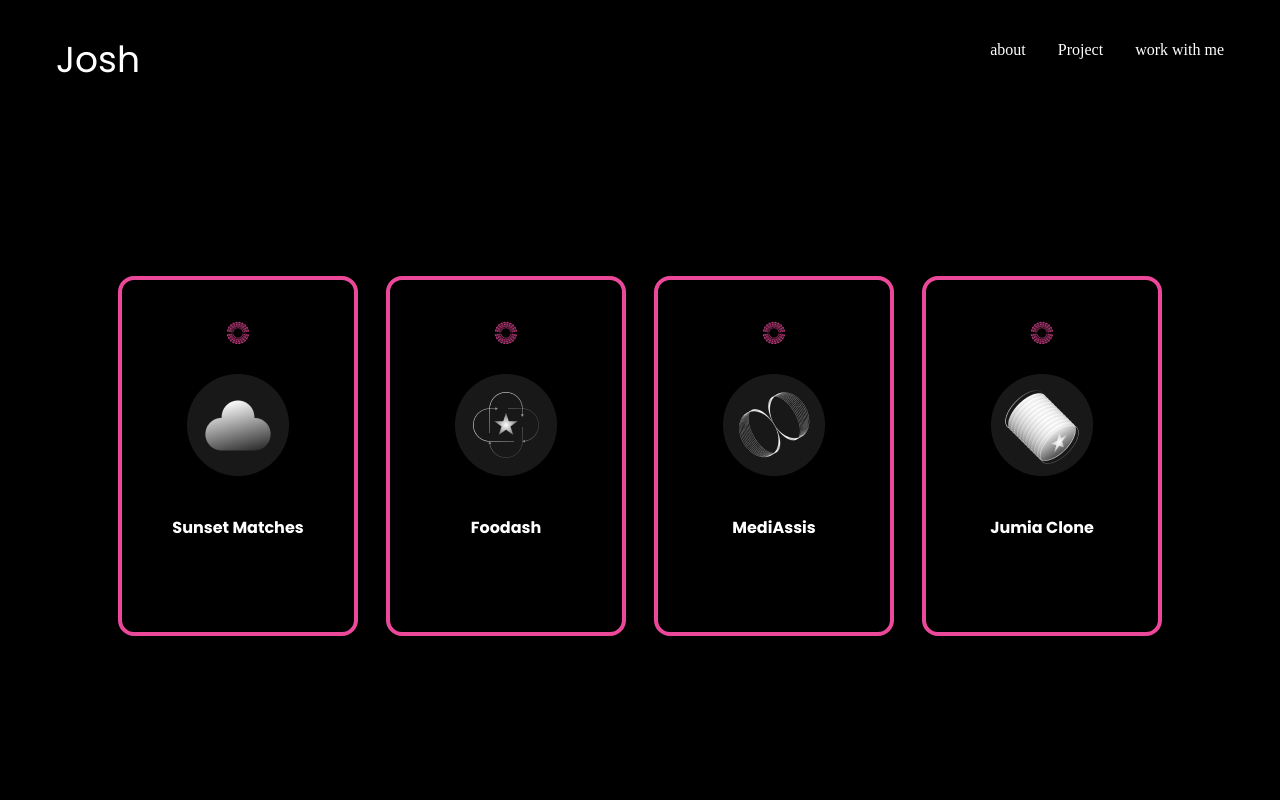
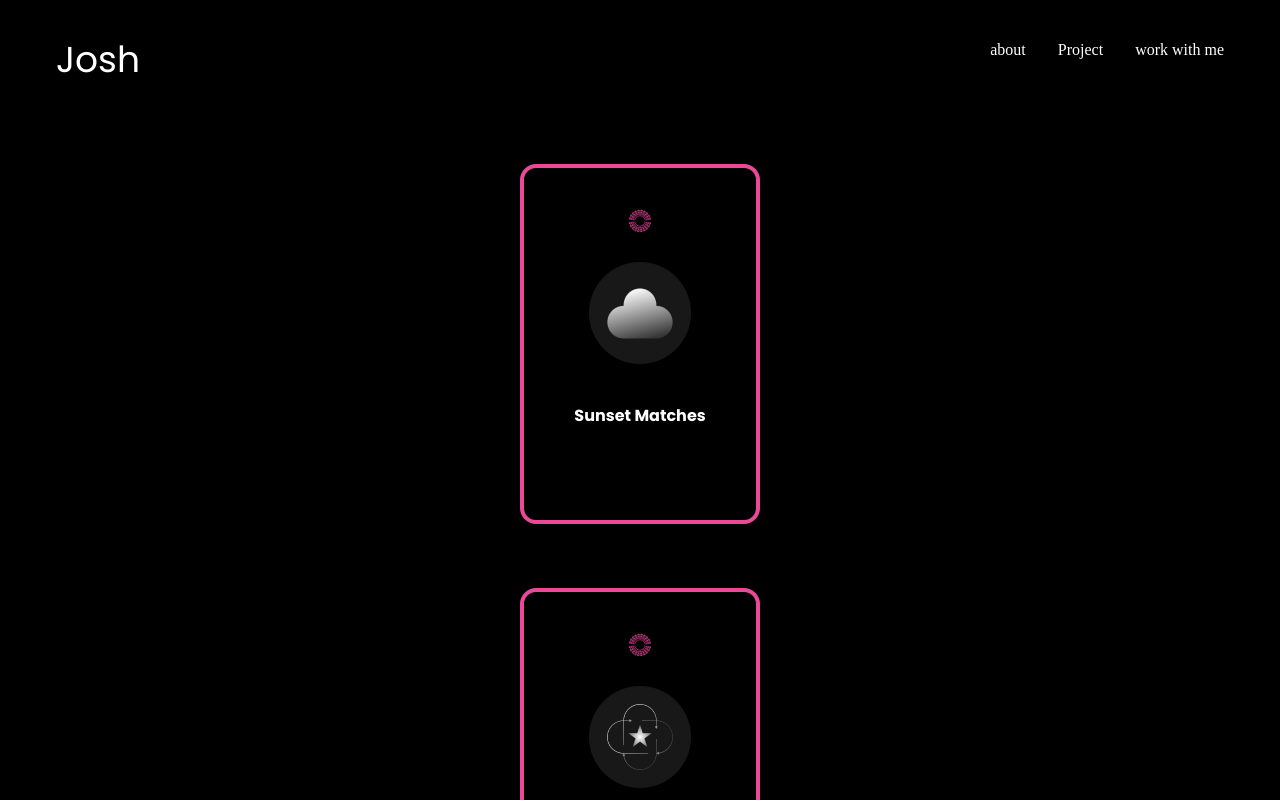
Before and after one commit to Eragbai2001/Portfolio, a React (Vite) app: page /project in a window 1280 px wide. Shown: the top 800 px of the page. Built offline with nearby package versions, Linux system fonts and the light colour scheme.

Commit message:
Recent Changes

```diff
--- a/src/Components/HomePageComponets/HomePageBody.jsx
+++ b/src/Components/HomePageComponets/HomePageBody.jsx
@@ -9,8 +9,8 @@ import { Twitter } from "lucide-react";
 
 const HomePageBody = () => {
   return (
-    <div>
-      <div className="bg-black  flex justify-center flex-col items-center font-poppins ">
+    <div className="">
+      <div className="bg-black  flex justify-center flex-col items-center font-poppins  ">
         <div className="rounded-full border-4 border-primary w-[172px] h-[172px] overflow-hidden mt-10 flex items-center justify-center">
           <img src={Josh} className="w-full h-full object-cover" />
         </div>
--- a/src/Components/NavBar.jsx
+++ b/src/Components/NavBar.jsx
@@ -1,35 +1,13 @@
-/* import React, { useState } from "react";
-import { NavLink } from "react-router-dom";
-import "../assets/Fonts/Kranky-Regular.ttf";
-
-const NavBar = () => {
-  const [isNavOpen, setIsNavOpen] = useState(false);
-  return (
-    <div className=" bg-black h-20 ">
-      <div
-        className="px-20 text-white flex justify-between item-center "
-        style={{ fontFamily: "Kranky" }}>
-
-        <h1 className="text-4xl mt-5">Josh</h1>
-        <div className="mt-5 flex gap-10">
-          <NavLink to="/">about</NavLink>
-          <NavLink to="/Project">Project</NavLink>
-          <NavLink to="/">work with me</NavLink>
-        </div>
-      </div>
-    </div>
-  );
-};
-
-export default NavBar;
- */
-
 import { useState } from "react"; // import state
 import { NavLink } from "react-router-dom";
 import "../assets/Fonts/Kranky-Regular.ttf";
 
 export default function Header() {
   const [isNavOpen, setIsNavOpen] = useState(false); // initiate isNavOpen state with false
+
+  const handleNavLinkClick = () => {
+    setIsNavOpen(false); // close the menu when a NavLink is clicked
+  };
 
   return (
     <div
@@ -48,7 +26,6 @@ export default function Header() {
           </div>
 
           <div className={`${isNavOpen ? "showMenuNav" : "hideMenuNav"} `}>
-            {" "}
             <div
               className="CROSS-ICON absolute top-0 right-0 px-8 py-8 "
               onClick={() => setIsNavOpen(false)} // change isNavOpen state to false to close the menu
@@ -67,13 +44,13 @@ export default function Header() {
             </div>
             <ul className="MENU-LINK-MOBILE-OPEN flex flex-col items-center justify-between min-h-[250px]">
               <li className="border-b border-gray-400 my-8 uppercase">
-                <NavLink to="/about">about</NavLink>
+                <NavLink to="/" onClick={handleNavLinkClick}>about</NavLink>
               </li>
               <li className="border-b border-gray-400 my-8 uppercase">
-                <NavLink to="/project">Project</NavLink>
+                <NavLink to="/project" onClick={handleNavLinkClick}>Project</NavLink>
               </li>
               <li className="border-b border-gray-400 my-8 uppercase">
-                <NavLink to="/contact">work with me</NavLink>
+                <NavLink to="/contact" onClick={handleNavLinkClick}>work with me</NavLink>
               </li>
             </ul>
           </div>
@@ -81,7 +58,7 @@ export default function Header() {
 
         <ul className="DESKTOP-MENU hidden space-x-8 lg:flex">
           <li>
-            <NavLink to="/about">about</NavLink>
+            <NavLink to="/">about</NavLink>
           </li>
           <li>
             <NavLink to="/project">Project</NavLink>
--- a/src/Components/ProjectPagecomponents/Project.jsx
+++ b/src/Components/ProjectPagecomponents/Project.jsx
@@ -9,7 +9,6 @@ import Image from "../../assets/images/image.png";
 
 const Project = ({ project }) => {
   return (
-    <div className="">
     <CardBody className="flex flex-col items-center">
       <img src={Image} className="w-auto h-full object-cover" />
       <img
@@ -20,7 +19,6 @@ const Project = ({ project }) => {
         {project.name}
       </div>
     </CardBody>
-    </div>
   );
 };
 
--- a/src/Layouts/MainLayouts.jsx
+++ b/src/Layouts/MainLayouts.jsx
@@ -4,9 +4,11 @@ import NavBar from "../Components/NavBar";
 
 const MainLayouts = () => {
   return (
-    <div className="h-screen bg-black">
+    <div className="min-h-screen flex flex-col bg-black">
       <NavBar />
-      <Outlet />
+      <div className="flex-grow">
+        <Outlet />
+      </div>
     </div>
   );
 };
--- a/src/Pages/ProjectPage.jsx
+++ b/src/Pages/ProjectPage.jsx
@@ -10,14 +10,15 @@ const ProjectPage = () => {
   useEffect(() => {
     setItems(data);
   }, []);
+
   return (
-    <div className="flex justify-center items-center gap-7">
+    <div className="grid grid-cols-4 max-lg:grid-cols-1 justify-items-center w-3/4 mx-auto ">
       {items.map((item) => (
         <Link
           key={item.id}
           to={`/project/${item.id}`}
-          className="flex justify-center flex-col items-center font-poppins ">
-          <CardSpotlight className="mt-44 w-[240px] h-[360px] border-4 border-primary bg-black rounded-2xl">
+          className="font-poppins outline-none focus:outline-none">
+          <CardSpotlight className="mt-44 max-lg:mt-16 w-[240px] h-[360px] border-4 border-primary bg-black rounded-2xl">
             <JoshProject project={item} />
           </CardSpotlight>
         </Link>
--- a/tailwind.config.js
+++ b/tailwind.config.js
@@ -21,7 +21,8 @@ export default {
       },
       screens: {
         "max-sm": { max: "639px" }, // This applies for screens smaller than 640px
-        "max-xs": { max: "385px" }, // This applies for screens smaller than 640px
+        "max-xs": { max: "385px" }, // This applies for screens smaller than 385px
+        "max-lg": { max: "1286px" }, // This applies for screens smaller than 1286px
       },
       keyframes: {
         upDown: {
```
Lines whose indentation alone changed are shown as unchanged.
